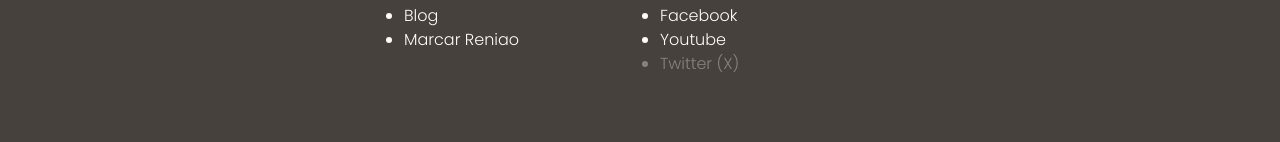
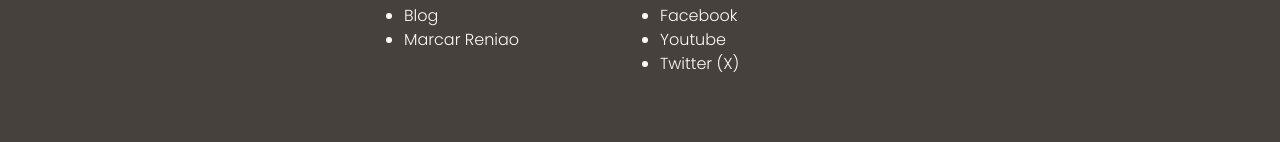
Before and after one commit to kcaiosouza/site-adv-sulamita-dantas, a Next.js app: page / in a window 1280 px wide. Shown: the part 3919-4061 px from the top of the page. Built offline with nearby package versions, Linux system fonts and the light colour scheme; no server answers.

Commit message:
:sparkles: feat: enviar usuario para dashboard pos login + opacidade twitter (retorno brasil)

```diff
--- a/src/pages/auth/login.tsx
+++ b/src/pages/auth/login.tsx
@@ -50,6 +50,8 @@ export default function Login() {
 						path: '/',
 					});
 				}
+
+				router.push("/dashboard");
 			});
 		}catch(err) {
 			console.log("ERRO AQUI:", err)
--- a/src/pages/index.tsx
+++ b/src/pages/index.tsx
@@ -188,7 +188,7 @@ export default function Home() {
               <li>TikTok</li>
               <li>Facebook</li>
               <li>Youtube</li>
-              <li className='opacity-35 select-none'>Twitter (X)</li>
+              <li>Twitter (X)</li>
             </ul>
           </div>
           <div>
```
